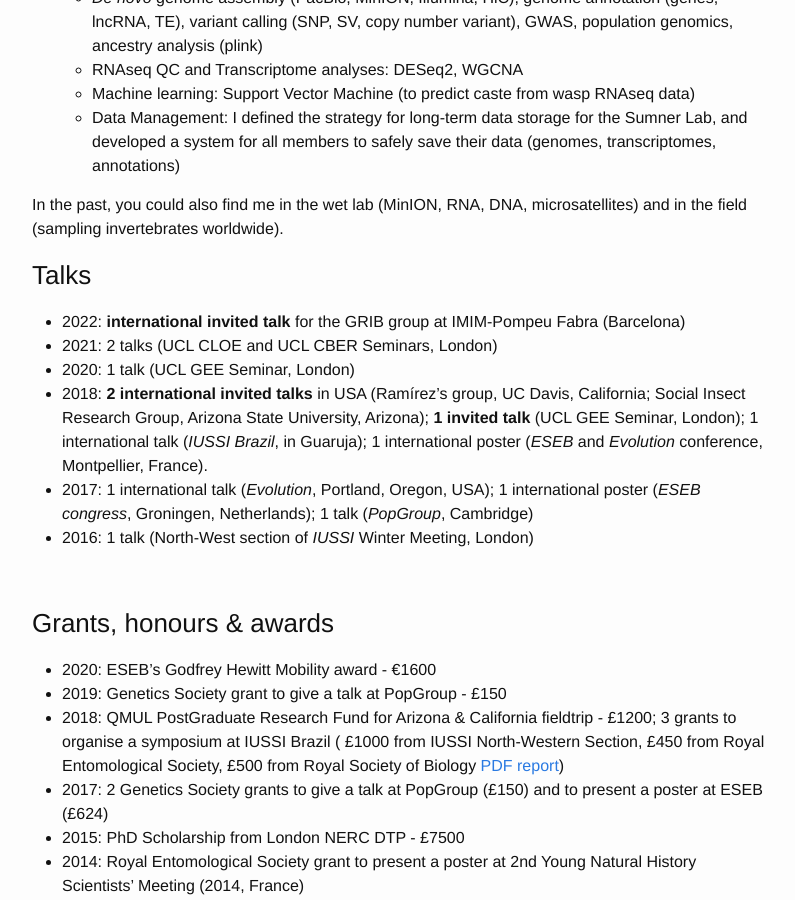
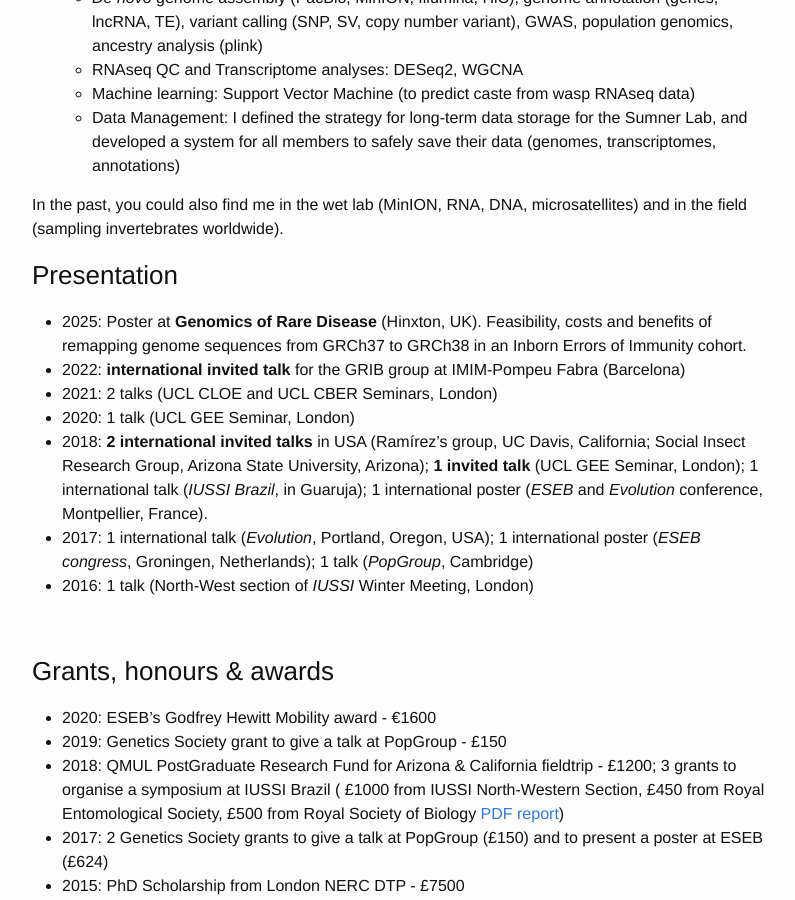
Before and after one commit to EmelineFavreau/EmelineFavreau.github.io, a Jekyll site: the page built from cv.md, in a window 1280 px wide and 900 px high, scrolled down 1138 px. Shown: the whole window, without its empty margins (238-1033 px from the left). Built offline with Jekyll 4.4.1, drawn with Linux system fonts in a browser that asks for light colours.

Commit message:
adding poster

```diff
--- a/cv.md
+++ b/cv.md
@@ -34,7 +34,8 @@ permalink: /cv/
 
 In the past, you could also find me in the wet lab (MinION, RNA, DNA, microsatellites) and in the field (sampling invertebrates worldwide).
 
-### Talks
+### Presentation
+- 2025: Poster at **Genomics of Rare Disease** (Hinxton, UK). Feasibility, costs and benefits of remapping genome sequences from GRCh37 to GRCh38 in an Inborn Errors of Immunity cohort.
 - 2022: **international invited talk** for the GRIB group at IMIM-Pompeu Fabra (Barcelona)
 - 2021: 2 talks (UCL CLOE and UCL CBER Seminars, London)
 - 2020: 1 talk (UCL GEE Seminar, London)
```
